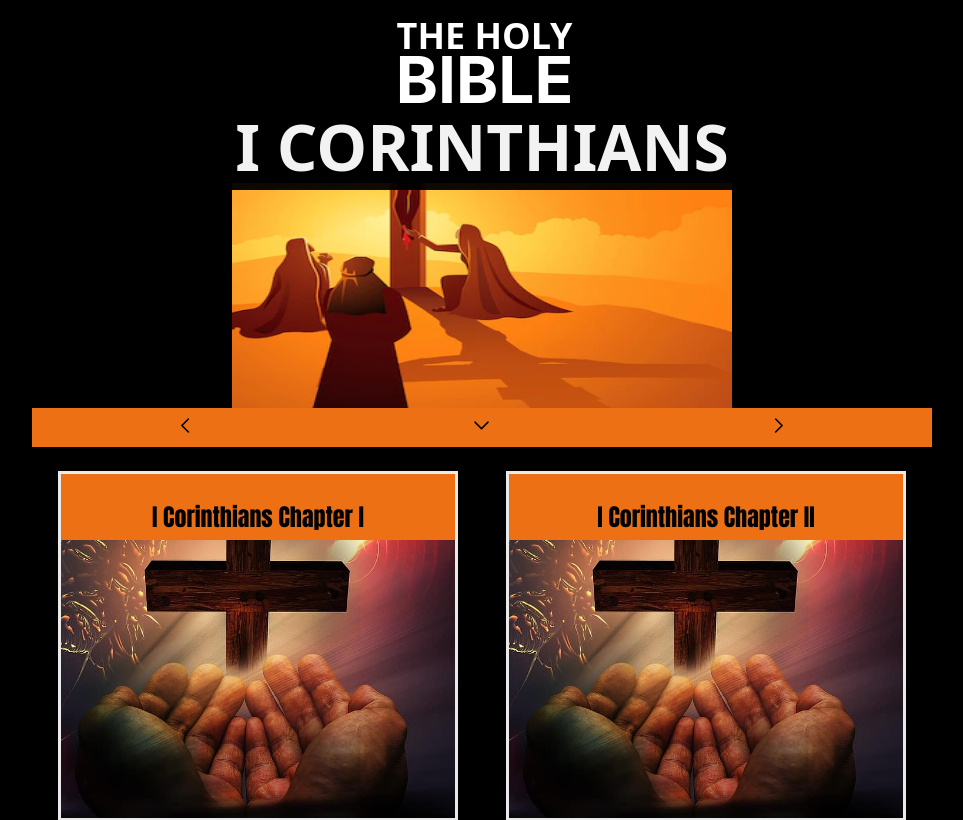
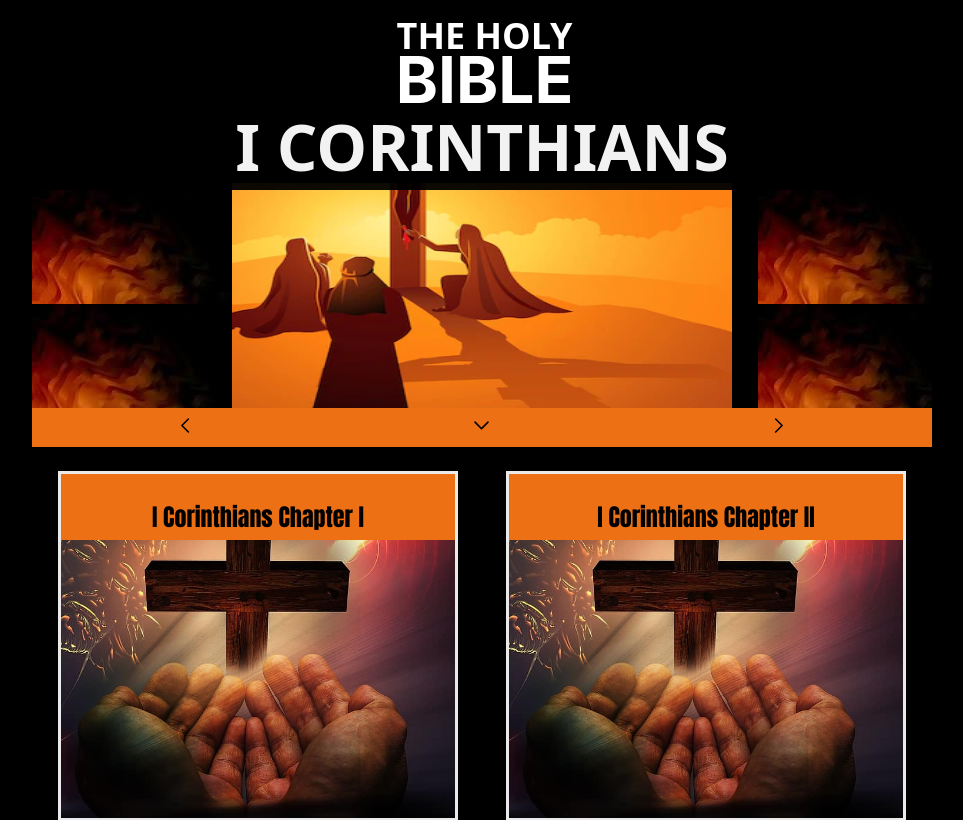
Before and after one commit to jnutt367/first_corinthians, a Next.js app: page / in a window 1280 px wide. Shown: the top 820 px of the page, without its empty margins (158-1121 px from the left). Built offline with nearby package versions, Linux system fonts and the light colour scheme.

Commit message:
Update Home.module.css

```diff
--- a/styles/Home.module.css
+++ b/styles/Home.module.css
@@ -71,13 +71,14 @@
 
 
 .image {
+    background-image: url(/orangebg.jfif);
     margin-top: -50px;
     padding-left: 100px;
     padding-right: 100px;
     display: grid;
     place-items: center;
     max-height: 700px;
-   border: 50px 0 10px solid #ED7014;
+    border: 50px 0 10px solid #ED7014;
     opacity: 1;
 }
 .footer {
```
